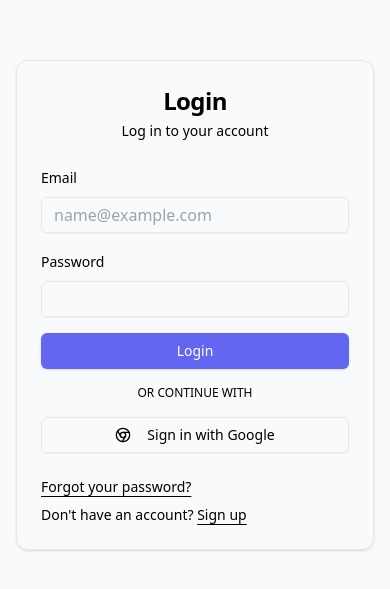
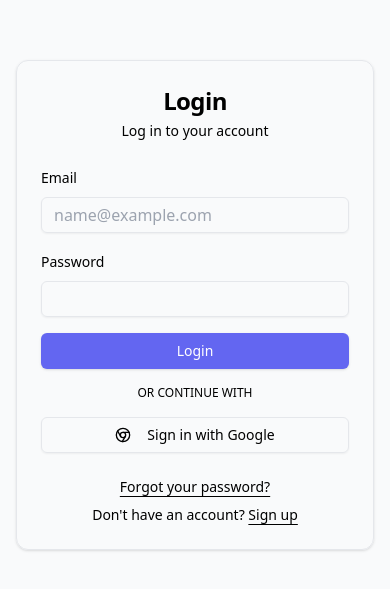
Before and after one commit to Minh20812/WebChatFireBase, a React (Vite) app: page / in a window 390 px wide. Shown: the part 117-706 px from the top of the page. Built offline with nearby package versions, Linux system fonts and the light colour scheme; no server answers.

Commit message:
wipfinal

```diff
--- a/src/pages/LoginPage.jsx
+++ b/src/pages/LoginPage.jsx
@@ -54,6 +54,7 @@
             Log in to your account
           </CardDescription>
         </CardHeader>
+
         <CardContent className="space-y-4">
           <div className="space-y-2">
             <Label htmlFor="email">Email</Label>
@@ -93,7 +94,8 @@
             Sign in with Google
           </Button>
         </CardContent>
-        <CardFooter className="flex flex-wrap items-center justify-between gap-2">
+
+        <CardFooter className="flex flex-col sm:flex-row items-center justify-between gap-2 text-center sm:text-left">
           <div className="text-sm text-muted-foreground">
             <a
               href="/forgot-password"
```
